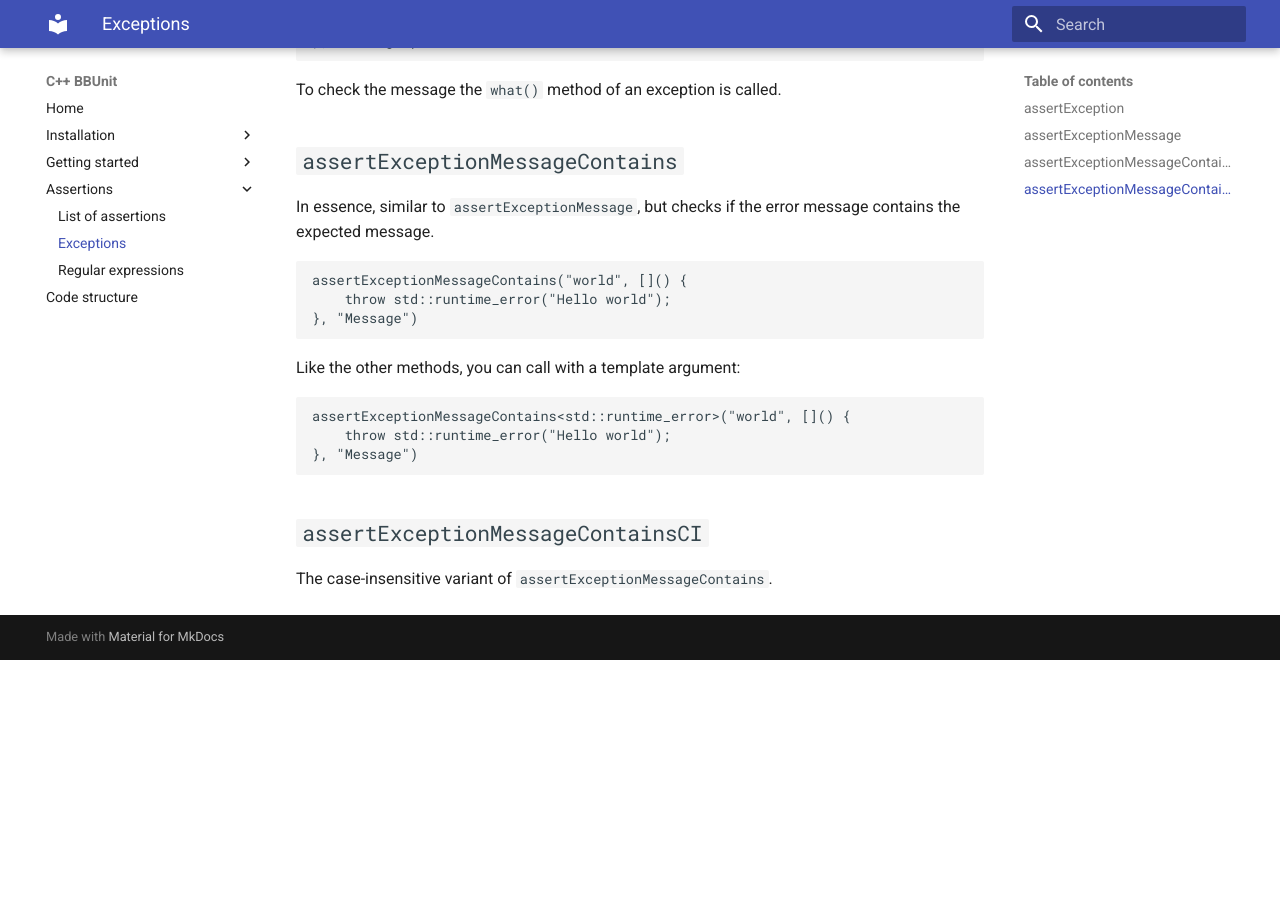
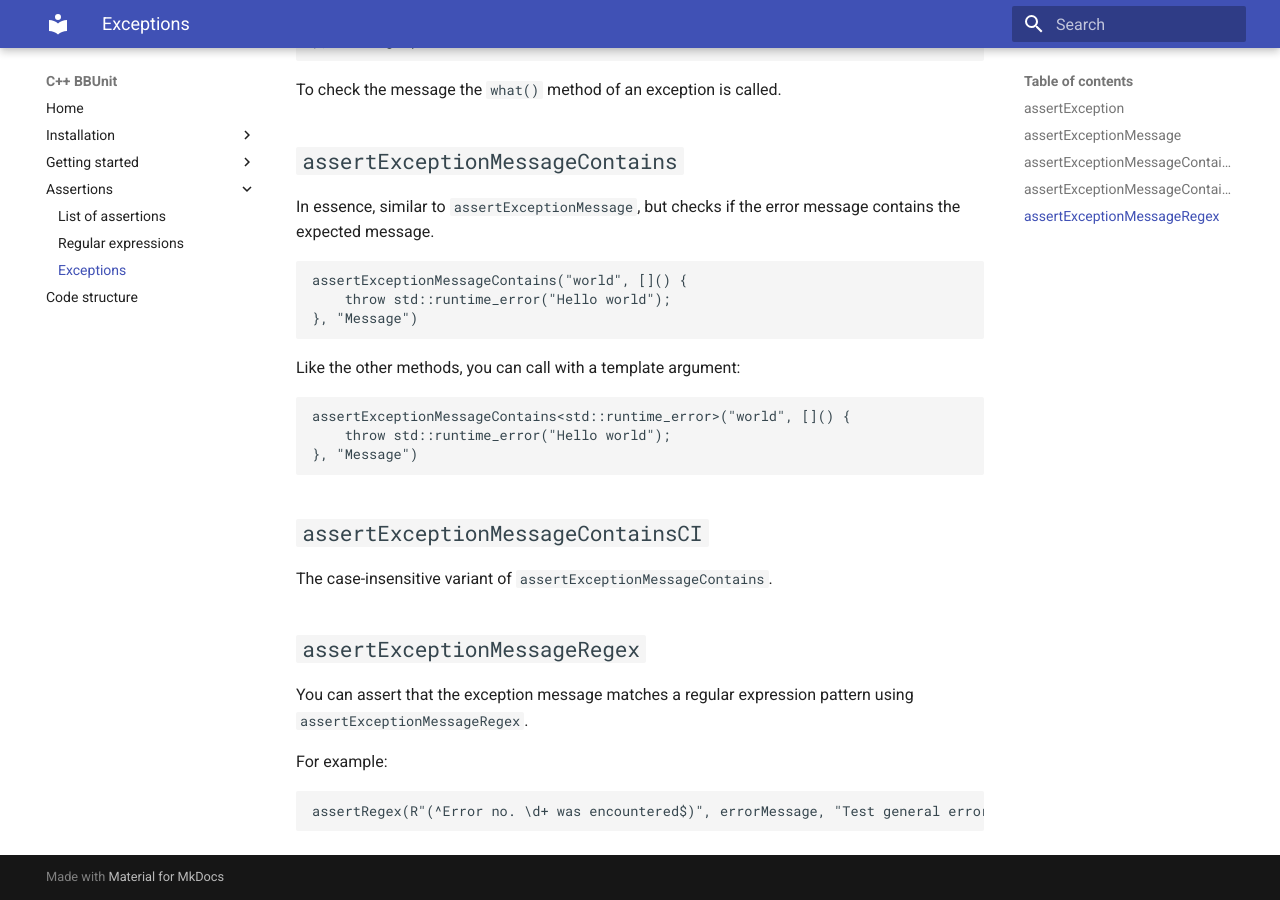
Before and after one commit to markhj/cpp-bbunit, an MkDocs documentation site: the page built from docs/assertions/exceptions.md, in a window 1280 px wide and 900 px high, scrolled down 1080 px. Built offline with MkDocs 1.6.1 and Material for MkDocs 9.7.7, drawn with Linux system fonts in a browser that asks for light colours; before the commit the page ends 1740 px from its top, so only the background shows below that.

Commit message:
Regex in exception messages

`````diff
--- a/docs/assertions/exceptions.md
+++ b/docs/assertions/exceptions.md
@@ -70,3 +70,14 @@ assertExceptionMessageContains<std::runtime_error>("world", []() {
 ## ``assertExceptionMessageContainsCI``
 
 The case-insensitive variant of ``assertExceptionMessageContains``.
+
+## ``assertExceptionMessageRegex``
+
+You can assert that the exception message matches a regular expression pattern using
+``assertExceptionMessageRegex``.
+
+For example:
+
+````c++
+assertRegex(R"(^Error no. \d+ was encountered$)", errorMessage, "Test general error message");
+````
--- a/mkdocs.yml
+++ b/mkdocs.yml
@@ -9,6 +9,6 @@ nav:
     - First test: getting-started/first-test.md
   - Assertions:
     - List of assertions: assertions/list-assertions.md
+    - Regular expressions: assertions/regex.md
     - Exceptions: assertions/exceptions.md
-    - Regular expressions: assertions/regex.md
   - Code structure: misc/structure.md
`````
Also changed, not shown: docs/assertions/regex.md (+5 -0 lines), 2 other files.
